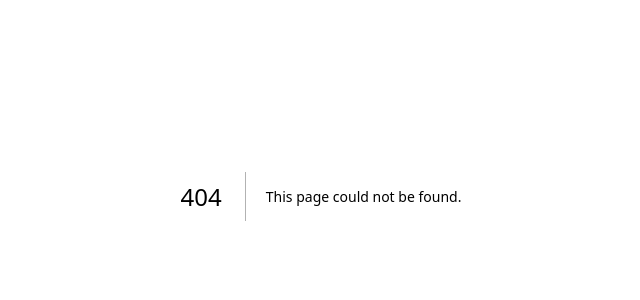
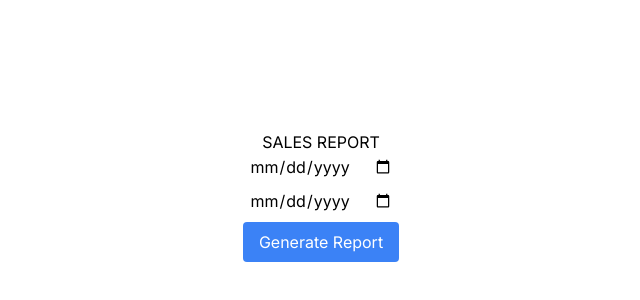
Before and after one commit to csce-315-331-2024a/project-3-full-stack-agile-web-project-3-903-13, a Next.js app in the folder frontend/: page /manager/SalesReport in a window 1280 px wide. Before the commit this address had no page. Shown: the part 204-504 px from the top of the page, without its empty margins (319-959 px from the left). Built offline with nearby package versions, Linux system fonts and the light colour scheme.

Commit message:
Added basic frontend for the sales report

```diff
--- /dev/null
+++ b/frontend/src/app/manager/SalesReport/page.js
@@ -0,0 +1,97 @@
+"use client";
+
+import React, { useState } from 'react';
+
+// Function to safely format total sales as a fixed decimal string
+const formatTotalSales = (totalSales) => {
+    if (typeof totalSales === 'number') {
+        return totalSales.toFixed(2);
+    } else if (typeof totalSales === 'string') {
+        const parsed = parseFloat(totalSales);
+        return isNaN(parsed) ? 'N/A' : parsed.toFixed(2);
+    }
+    return 'N/A'; // Return 'N/A' or some other placeholder if the value is not a number
+};
+
+export default function SalesReportPage() {
+    const [startDate, setStartDate] = useState('');
+    const [endDate, setEndDate] = useState('');
+    const [reportData, setReportData] = useState([]);
+    const [loading, setLoading] = useState(false);
+    const [errorMessage, setErrorMessage] = useState('');
+    const [successMessage, setSuccessMessage] = useState('');
+
+    const fetchSalesReport = async () => {
+        setLoading(true);
+        setErrorMessage('');
+        try {
+            const response = await fetch(`http://localhost:5000/api/transactions/salesreport?startDate=${startDate}&endDate=${endDate}`);
+            if (!response.ok) {
+                throw new Error('Network response was not ok');
+            }
+            const data = await response.json();
+            setReportData(data);
+            setSuccessMessage('Sales report generated successfully');
+        } catch (error) {
+            console.error('Error fetching sales report:', error);
+            setErrorMessage('Failed to fetch sales report. Please try again.');
+        }
+        setLoading(false);
+    };
+
+    const handleGenerateReport = (e) => {
+        e.preventDefault();
+        fetchSalesReport();
+    };
+
+    return (
+        <main className="min-h-screen flex flex-column items-center justify-center">
+            <div className="flex flex-col items-center justify-center">
+                <h1>SALES REPORT</h1>
+                {errorMessage && <p className="text-red-500">{errorMessage}</p>}
+                {successMessage && <p className="text-green-500">{successMessage}</p>}
+                <form onSubmit={handleGenerateReport} className="flex flex-col items-center justify-center">
+                    <input
+                        type="date"
+                        value={startDate}
+                        onChange={(e) => setStartDate(e.target.value)}
+                        className="mb-2"
+                        required
+                    />
+                    <input
+                        type="date"
+                        value={endDate}
+                        onChange={(e) => setEndDate(e.target.value)}
+                        className="mb-2"
+                        required
+                    />
+                    <button type="submit" className="bg-blue-500 text-white rounded px-4 py-2" disabled={loading}>
+                        {loading ? 'Loading...' : 'Generate Report'}
+                    </button>
+                </form>
+                {reportData && reportData.length > 0 && (
+                    <div className="mt-4">
+                        <table className="border-collapse border border-gray-500">
+                            <thead>
+                                <tr>
+                                    <th className="border border-gray-400 px-4 py-2">Item Name</th>
+                                    <th className="border border-gray-400 px-4 py-2">Quantity Sold</th>
+                                    <th className="border border-gray-400 px-4 py-2">Total Sales</th>
+                                </tr>
+                            </thead>
+                            <tbody>
+                                {reportData.map((item, index) => (
+                                    <tr key={index}>
+                                        <td className="border border-gray-400 px-4 py-2">{item.itemname}</td>
+                                        <td className="border border-gray-400 px-4 py-2">{item.quantity_sold}</td>
+                                        <td className="border border-gray-400 px-4 py-2">${formatTotalSales(item.total_sales)}</td>
+                                    </tr>
+                                ))}
+                            </tbody>
+                        </table>
+                    </div>
+                )}
+            </div>
+        </main>
+    );
+}
```
